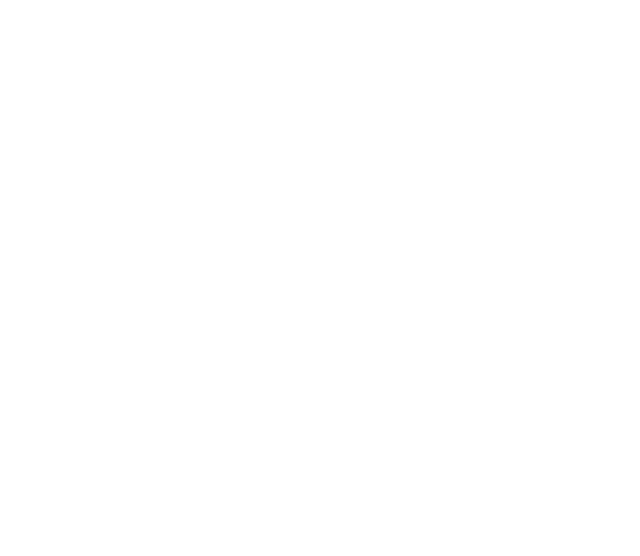
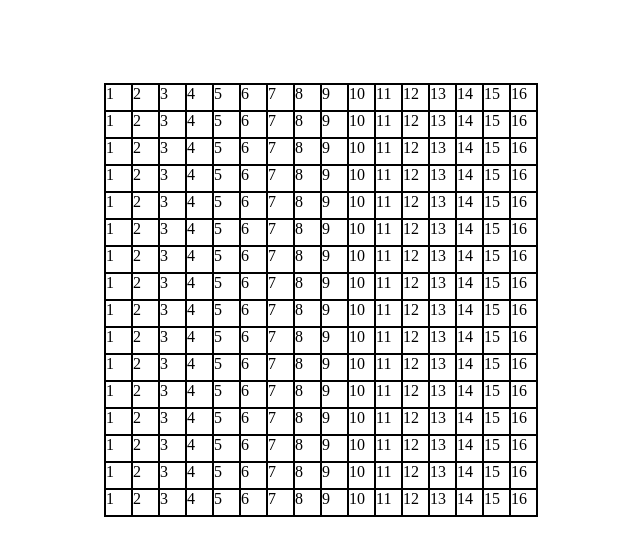
Before and after one commit to benlgw/etch-a-sketch, a plain HTML site: page index.html in a window 1280 px wide. Shown: the whole page, without its empty margins (319-959 px from the left). Drawn offline with Linux system fonts and the light colour scheme.

Commit message:
create 16x16 grid

```diff
--- a/index.html
+++ b/index.html
@@ -7,5 +7,7 @@
 		<link rel="stylesheet" href="style.css" />
 		<script src="script.js" defer></script>
 	</head>
-	<body></body>
+	<body>
+		<div class="etchSketch" id="etchSketch"></div>
+	</body>
 </html>
--- a/script.js
+++ b/script.js
@@ -0,0 +1,14 @@
+const etchSketch = document.querySelector("#etchSketch");
+
+for (let r = 1; r <= 16; r++) {
+	const row = document.createElement("div");
+	row.classList.add("row");
+	// row.textContent = r;
+	for (let c = 1; c <= 16; c++) {
+		const column = document.createElement("div");
+		column.classList.add("column");
+		column.textContent = c;
+		row.append(column);
+	}
+	etchSketch.append(row);
+}
--- a/style.css
+++ b/style.css
@@ -0,0 +1,23 @@
+body {
+	margin: 0;
+	display: flex;
+	justify-content: center;
+	align-items: center;
+	height: 75vh;
+}
+
+.etchSketch {
+	display: flex;
+	flex-direction: column;
+	border: 1px solid black;
+}
+
+.row {
+	display: flex;
+}
+
+.column {
+	border: 1px solid black;
+	height: 25px;
+	width: 25px;
+}
```
